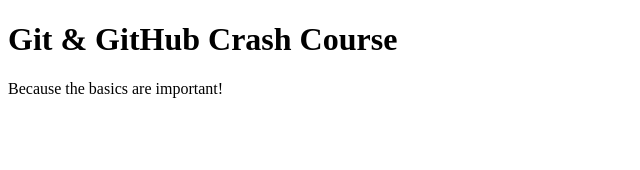
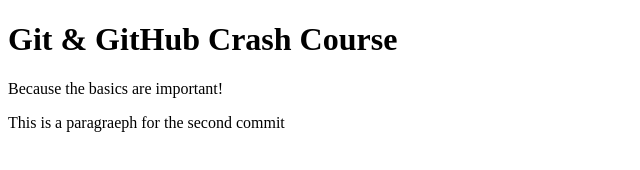
Before and after one commit to DmitryPolyakov1985/test-repo, a plain HTML site: page index.html in a window 1280 px wide. Shown: the whole page, without its empty margins (0-640 px from the left). Drawn offline with Linux system fonts and the light colour scheme.

Commit message:
second commit

```diff
--- a/index.html
+++ b/index.html
@@ -9,5 +9,6 @@
   <body>
     <h1>Git & GitHub Crash Course</h1>
     <p>Because the basics are important!</p>
+    <p>This is a paragraeph for the second commit</p>
   </body>
 </html>
```
